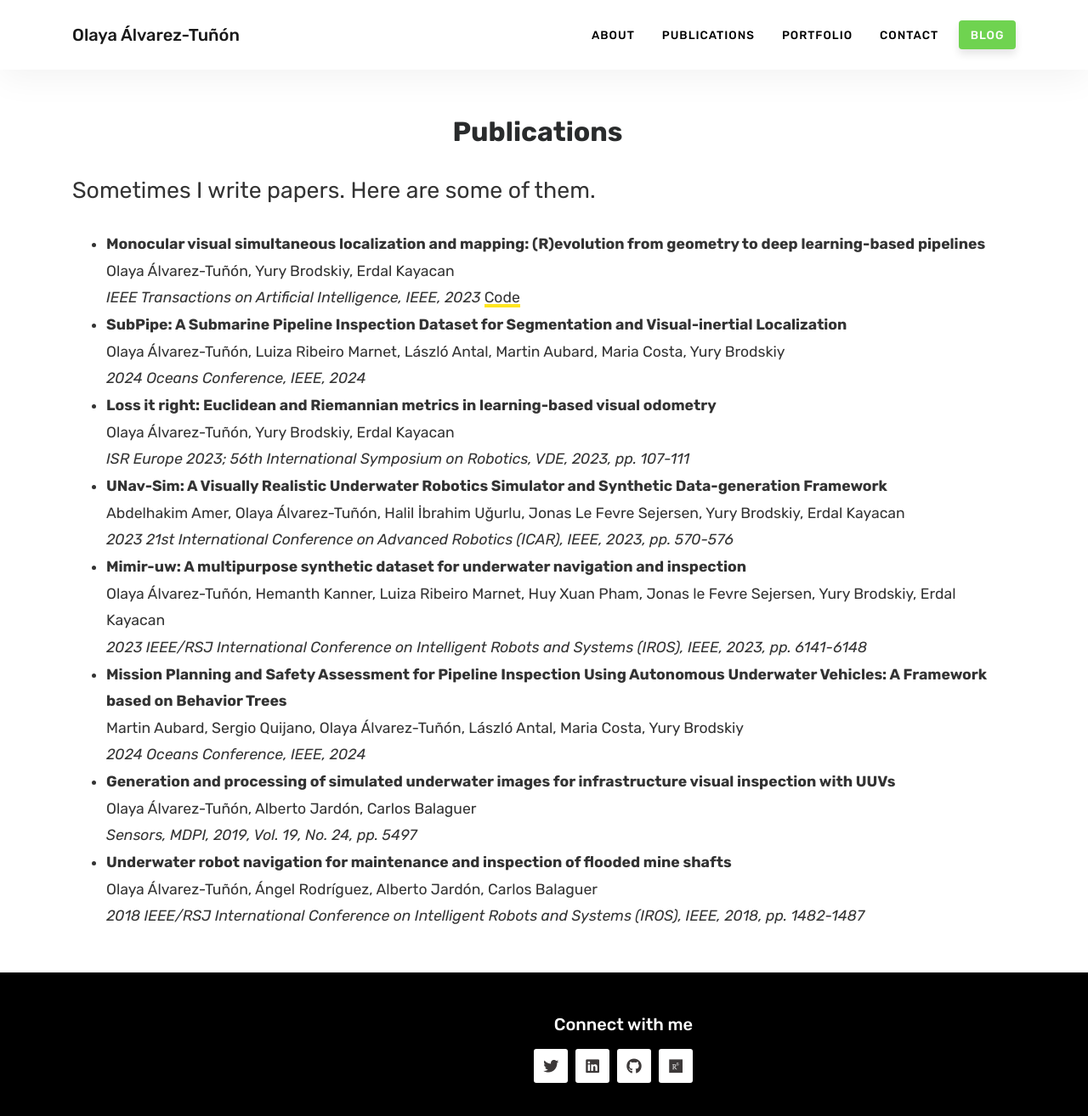
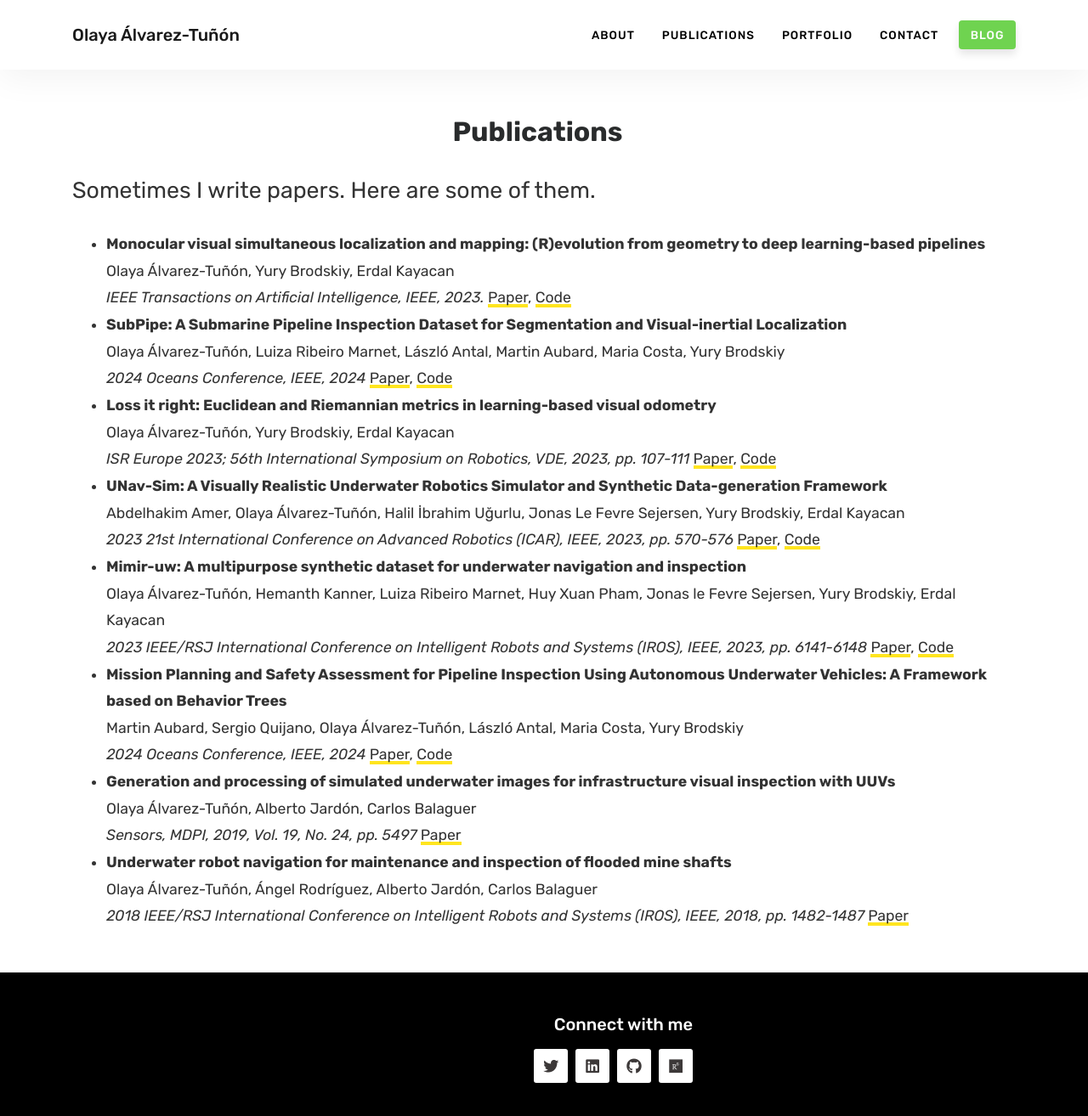
Before and after one commit to olayasturias/olayasturias.github.io, a Jekyll site: the page built from publications.html, in a window 1280 px wide and 1325 px high. Shown: the top 1314 px of the window at 85% size. Built offline with Jekyll 4.4.1, drawn with Linux system fonts in a browser that asks for light colours; nearby versions of some CDN libraries; library files that are not in the unit come from our copies.

Commit message:
Update publications.html

```diff
--- a/publications.html
+++ b/publications.html
@@ -12,45 +12,59 @@ Sometimes I write papers. Here are some of them.
 
 <ul>
     <li>
-        <strong><a href="https://doi.org/10.1109/TAI.2023.3321032" target="_blank"></a>Monocular visual simultaneous localization and mapping: (R)evolution from geometry to deep learning-based pipelines</strong><br>
+        <strong>Monocular visual simultaneous localization and mapping: (R)evolution from geometry to deep learning-based pipelines</strong><br>
         Olaya Álvarez-Tuñón, Yury Brodskiy, Erdal Kayacan<br>
-        <em>IEEE Transactions on Artificial Intelligence, IEEE, 2023</em>
+        <em>IEEE Transactions on Artificial Intelligence, IEEE, 2023. </em>
+        <a href="https://doi.org/10.1109/TAI.2023.3321032" target="_blank">Paper</a>,
         <a href="https://github.com/olayasturias/monocular_visual_slam_survey" target="_blank">Code</a>
       </li>
       <li>
         <strong>SubPipe: A Submarine Pipeline Inspection Dataset for Segmentation and Visual-inertial Localization</strong><br>
         Olaya Álvarez-Tuñón, Luiza Ribeiro Marnet, László Antal, Martin Aubard, Maria Costa, Yury Brodskiy<br>
         <em>2024 Oceans Conference, IEEE, 2024</em>
+        <a href="https://arxiv.org/abs/2401.17907" target="_blank">Paper</a>,
+        <a href="https://github.com/remaro-network/SubPipe-dataset" target="_blank">Code</a>
       </li>
       <li>
         <strong>Loss it right: Euclidean and Riemannian metrics in learning-based visual odometry</strong><br>
         Olaya Álvarez-Tuñón, Yury Brodskiy, Erdal Kayacan<br>
         <em>ISR Europe 2023; 56th International Symposium on Robotics, VDE, 2023, pp. 107-111</em>
+        <a href="https://arxiv.org/abs/2401.05396" target="_blank">Paper</a>,
+        <a href="https://github.com/remaro-network/Loss_VO_right" target="_blank">Code</a>
       </li>
       <li>
         <strong>UNav-Sim: A Visually Realistic Underwater Robotics Simulator and Synthetic Data-generation Framework</strong><br>
         Abdelhakim Amer, Olaya Álvarez-Tuñón, Halil İbrahim Uğurlu, Jonas Le Fevre Sejersen, Yury Brodskiy, Erdal Kayacan<br>
         <em>2023 21st International Conference on Advanced Robotics (ICAR), IEEE, 2023, pp. 570-576</em>
+        <a href="https://arxiv.org/abs/2310.11927" target="_blank">Paper</a>,
+        <a href="https://github.com/open-airlab/UNav-Sim" target="_blank">Code</a>
       </li>
     <li>
       <strong>Mimir-uw: A multipurpose synthetic dataset for underwater navigation and inspection</strong><br>
       Olaya Álvarez-Tuñón, Hemanth Kanner, Luiza Ribeiro Marnet, Huy Xuan Pham, Jonas le Fevre Sejersen, Yury Brodskiy, Erdal Kayacan<br>
       <em>2023 IEEE/RSJ International Conference on Intelligent Robots and Systems (IROS), IEEE, 2023, pp. 6141-6148</em>
+      <a href="https://doi.org/10.1109/IROS55552.2023.10341436" target="_blank">Paper</a>,
+      <a href="https://github.com/remaro-network/MIMIR-UW" target="_blank">Code</a>
     </li>
     <li>
         <strong>Mission Planning and Safety Assessment for Pipeline Inspection Using Autonomous Underwater Vehicles: A Framework based on Behavior Trees</strong><br>
         Martin Aubard, Sergio Quijano, Olaya Álvarez-Tuñón, László Antal, Maria Costa, Yury Brodskiy<br>
         <em>2024 Oceans Conference, IEEE, 2024</em>
+        <a href="https://arxiv.org/abs/2402.04045" target="_blank">Paper</a>,
+        <a href="https://github.com/remaro-network/pipe_inspection_mission" target="_blank">Code</a>
       </li>
     <li>
       <strong>Generation and processing of simulated underwater images for infrastructure visual inspection with UUVs</strong><br>
       Olaya Álvarez-Tuñón, Alberto Jardón, Carlos Balaguer<br>
       <em>Sensors, MDPI, 2019, Vol. 19, No. 24, pp. 5497</em>
+      <a href="https://doi.org/10.3390/s19245497" target="_blank">Paper</a>
+
     </li>
     <li>
       <strong>Underwater robot navigation for maintenance and inspection of flooded mine shafts</strong><br>
       Olaya Álvarez-Tuñón, Ángel Rodríguez, Alberto Jardón, Carlos Balaguer<br>
       <em>2018 IEEE/RSJ International Conference on Intelligent Robots and Systems (IROS), IEEE, 2018, pp. 1482-1487</em>
+    <a href="https://ieeexplore.ieee.org/abstract/document/8594445" target="_blank">Paper</a>
     </li>
 
   </ul>
```
